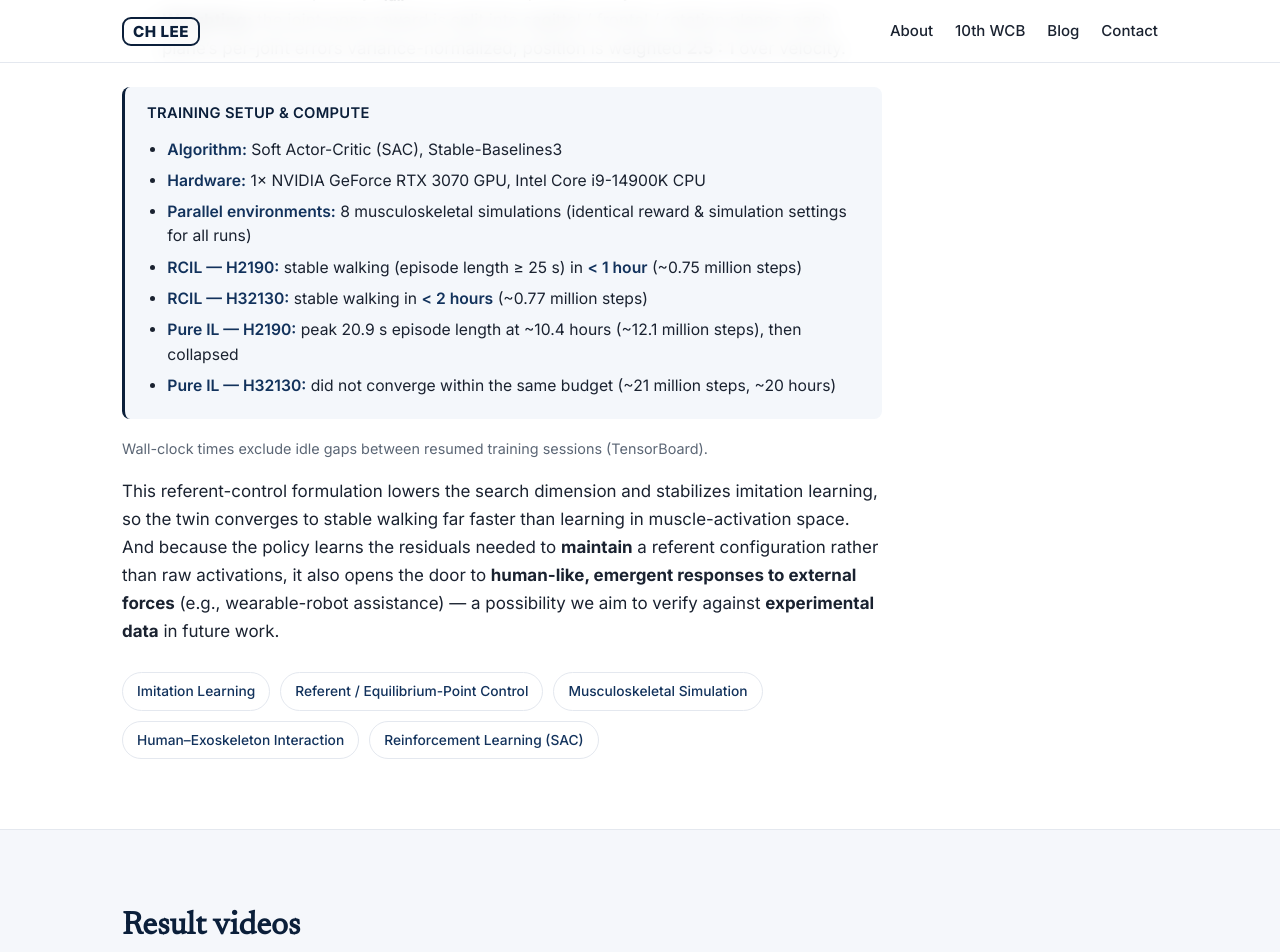
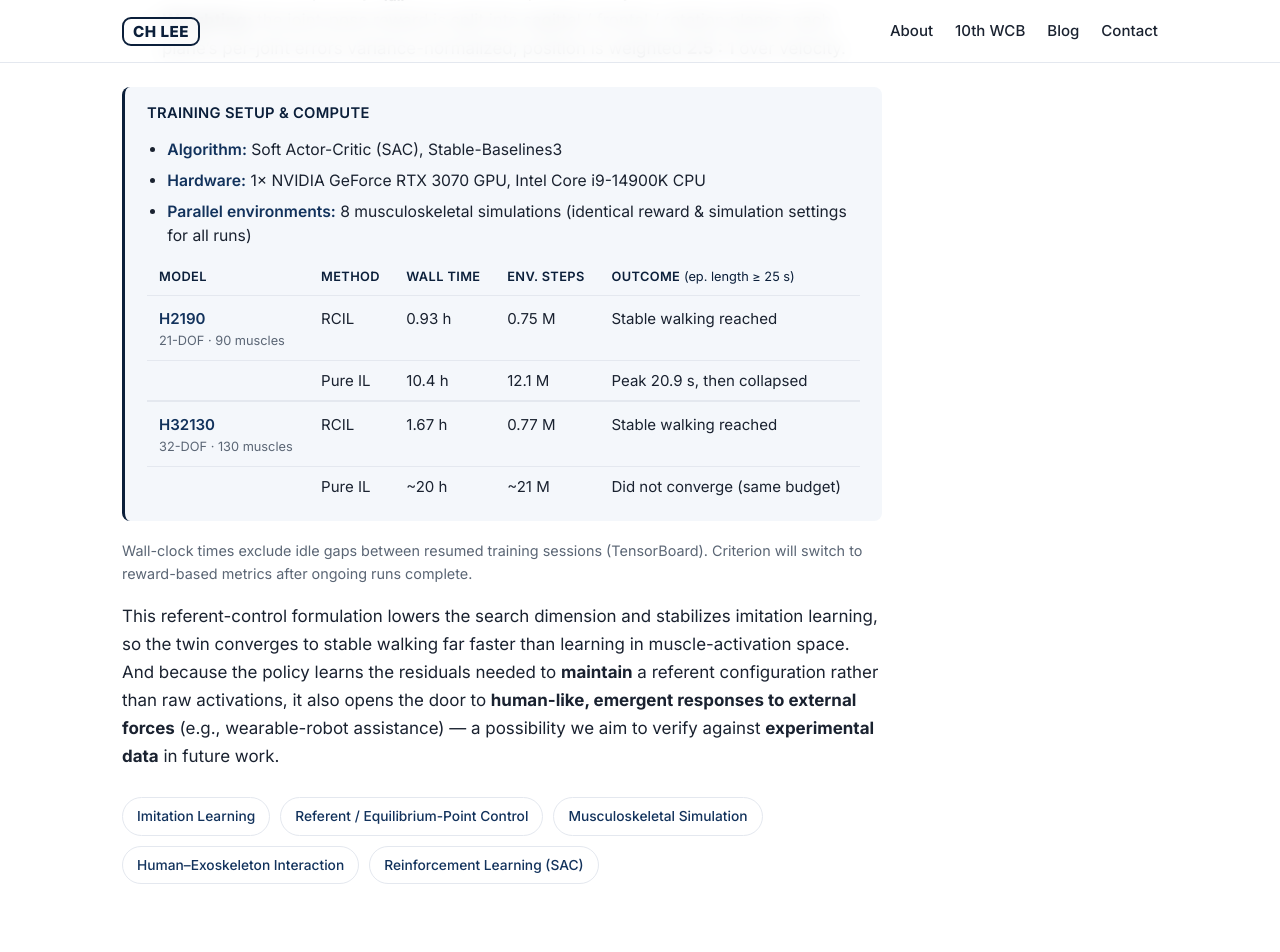
Before and after one commit to 27bro/27bro.github.io, a Jekyll site: the page built from _posts/2026-07-03-rcil-10th-wcb.md, in a window 1280 px wide and 1400 px high, scrolled down 1956 px. Shown: the top 952 px of the window. Built offline with Jekyll 4.4.1, drawn with Linux system fonts in a browser that asks for light colours.

Commit message:
Group training compute by model in a table; add deploy.ps1.
Table lists RCIL/Pure IL per H2190 and H32130 with wall time and env steps; automate Jekyll preflight and Pages rebuild.

Co-authored-by: Cursor <cursoragent@cursor.com>

```diff
--- a/_posts/2026-07-03-rcil-10th-wcb.md
+++ b/_posts/2026-07-03-rcil-10th-wcb.md
@@ -89,14 +89,51 @@ where each term means:
     <li><strong>Algorithm:</strong> Soft Actor-Critic (SAC), Stable-Baselines3</li>
     <li><strong>Hardware:</strong> 1&times; NVIDIA GeForce RTX 3070 GPU, Intel Core i9-14900K CPU</li>
     <li><strong>Parallel environments:</strong> 8 musculoskeletal simulations (identical reward &amp; simulation settings for all runs)</li>
-    <li><strong>RCIL &mdash; H2190:</strong> stable walking (episode length &ge; 25 s) in <strong>&lt; 1 hour</strong> (~0.75 million steps)</li>
-    <li><strong>RCIL &mdash; H32130:</strong> stable walking in <strong>&lt; 2 hours</strong> (~0.77 million steps)</li>
-    <li><strong>Pure IL &mdash; H2190:</strong> peak 20.9 s episode length at ~10.4 hours (~12.1 million steps), then collapsed</li>
-    <li><strong>Pure IL &mdash; H32130:</strong> did not converge within the same budget (~21 million steps, ~20 hours)</li>
   </ul>
+  <table class="eq-table">
+    <thead>
+      <tr>
+        <th>Model</th>
+        <th>Method</th>
+        <th>Wall time</th>
+        <th>Env. steps</th>
+        <th>Outcome <span class="th-note">(ep. length &ge; 25 s)</span></th>
+      </tr>
+    </thead>
+    <tbody>
+      <tr class="model-row">
+        <td><strong>H2190</strong><span class="model-meta">21-DOF &middot; 90 muscles</span></td>
+        <td>RCIL</td>
+        <td>0.93 h</td>
+        <td>0.75 M</td>
+        <td>Stable walking reached</td>
+      </tr>
+      <tr>
+        <td></td>
+        <td>Pure IL</td>
+        <td>10.4 h</td>
+        <td>12.1 M</td>
+        <td>Peak 20.9 s, then collapsed</td>
+      </tr>
+      <tr class="model-row">
+        <td><strong>H32130</strong><span class="model-meta">32-DOF &middot; 130 muscles</span></td>
+        <td>RCIL</td>
+        <td>1.67 h</td>
+        <td>0.77 M</td>
+        <td>Stable walking reached</td>
+      </tr>
+      <tr>
+        <td></td>
+        <td>Pure IL</td>
+        <td>~20 h</td>
+        <td>~21 M</td>
+        <td>Did not converge (same budget)</td>
+      </tr>
+    </tbody>
+  </table>
 </div>
 
-<p class="eq-note">Wall-clock times exclude idle gaps between resumed training sessions (TensorBoard).</p>
+<p class="eq-note">Wall-clock times exclude idle gaps between resumed training sessions (TensorBoard). Criterion will switch to reward-based metrics after ongoing runs complete.</p>
 
 This referent-control formulation lowers the search dimension and stabilizes
 imitation learning, so the twin converges to stable walking far faster than
--- a/assets/css/style.css
+++ b/assets/css/style.css
@@ -165,6 +165,40 @@ html.mathjax-ready .eq-block:not(.eq-block--text) {
   color: var(--navy-2);
   font-weight: 600;
 }
+.eq-table {
+  width: 100%;
+  border-collapse: collapse;
+  margin-top: 10px;
+  font-size: 0.94rem;
+  line-height: 1.45;
+}
+.eq-table th,
+.eq-table td {
+  padding: 9px 12px;
+  text-align: left;
+  border-bottom: 1px solid var(--line);
+  vertical-align: top;
+}
+.eq-table th {
+  color: var(--navy);
+  font-weight: 600;
+  font-size: 0.8rem;
+  letter-spacing: 0.03em;
+  text-transform: uppercase;
+}
+.eq-table tbody tr:last-child td { border-bottom: none; }
+.eq-table td strong { color: var(--navy-2); font-weight: 600; }
+.eq-table .model-meta { display: block; font-size: 0.85em; color: var(--muted); font-weight: 400; margin-top: 2px; }
+.eq-table .th-note { font-weight: 400; text-transform: none; letter-spacing: 0; }
+.eq-table .model-row td {
+  border-top: 2px solid var(--line);
+  padding-top: 12px;
+}
+.eq-table .model-row:first-child td { border-top: none; }
+@media (max-width: 720px) {
+  .eq-table { font-size: 0.86rem; }
+  .eq-table th, .eq-table td { padding: 7px 8px; }
+}
 .eq-note { font-size: 0.9rem; color: var(--muted); margin-top: -6px; }
 .eq-legend {
   display: grid; grid-template-columns: repeat(3, auto);
```
Also changed, not shown: tools/DEPLOY.md (+94 -29 lines), 1 other file.
